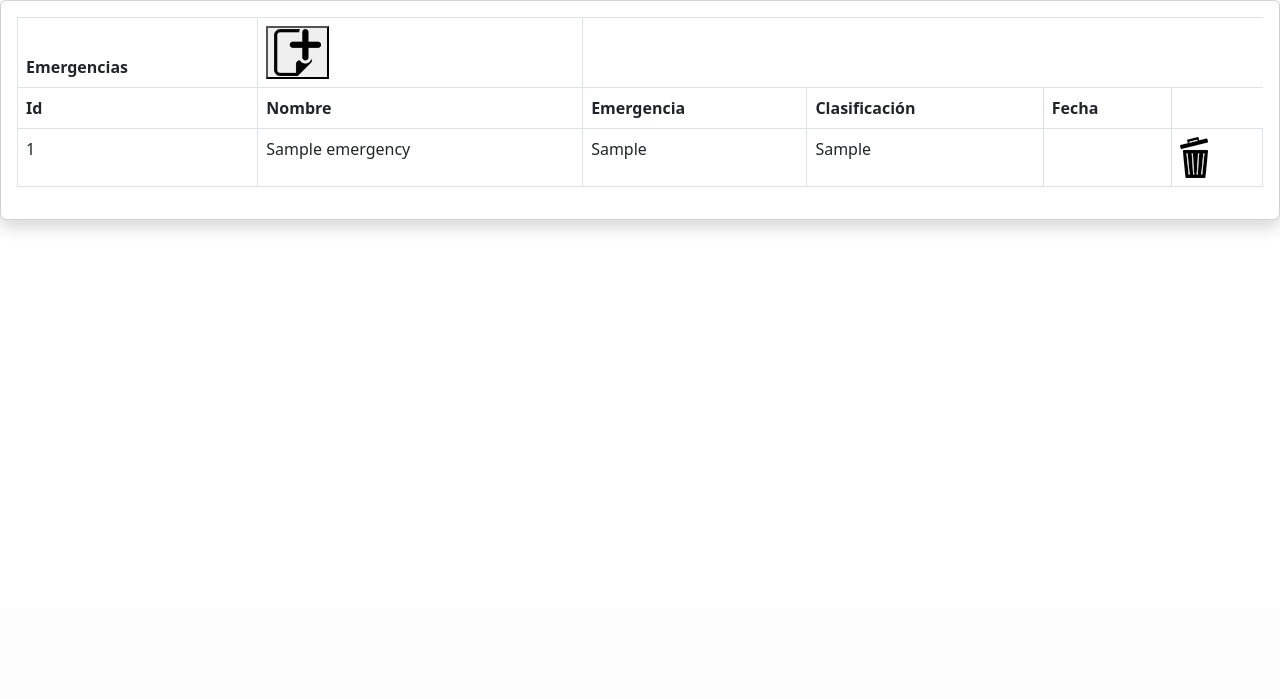
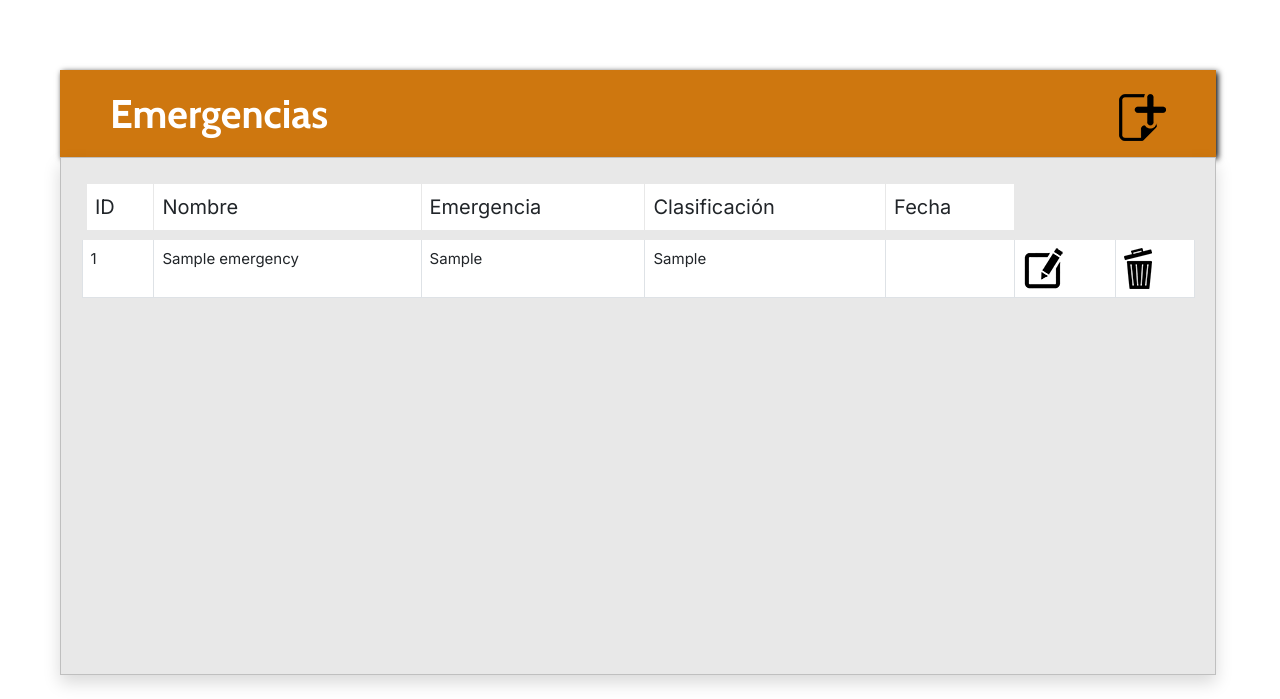
Before and after one commit to Albaric0que/MayDay, a PHP site: page / in a window 1280 px wide. Shown: the part 191-890 px from the top of the page. Before the commit the page ends 421 px from the top, so only its background shows below. Run offline with PHP 8.4, Linux system fonts and the light colour scheme; tables that the repository leaves empty or names only in its code hold one stand-in row (values such as "Sample post"); data that the repository does not hold is empty.

Commit message:
view list added

```diff
--- a/src/Views/Components/layout.php
+++ b/src/Views/Components/layout.php
@@ -6,6 +6,7 @@
         <meta name="viewport" content="width=device-width, initial-scale=1.0">
         <link href="https://cdn.jsdelivr.net/npm/bootstrap@5.2.3/dist/css/bootstrap.min.css" rel="stylesheet" integrity="sha384-rbsA2VBKQhggwzxH7pPCaAqO46MgnOM80zW1RWuH61DGLwZJEdK2Kadq2F9CUG65" crossorigin="anonymous">
         <link rel="preconnect" href="https://fonts.googleapis.com"><link rel="preconnect" href="https://fonts.gstatic.com" crossorigin><link href="https://fonts.googleapis.com/css2?family=Cabin:wght@400;700&display=swap" rel="stylesheet">
+        <link rel="preconnect" href="https://fonts.googleapis.com"><link rel="preconnect" href="https://fonts.gstatic.com" crossorigin><link href="https://fonts.googleapis.com/css2?family=Inter&display=swap" rel="stylesheet">
         <link rel="stylesheet" href="./src/css/emergencyList.css">
         <link rel="stylesheet" href="./src/css/header.css">
         <!-- <link rel="stylesheet" href="./src/css/create.css"> -->
--- a/src/Views/emergencyList.php
+++ b/src/Views/emergencyList.php
@@ -10,20 +10,20 @@
         require_once("Components/header.php")
     ?>
         <main>
-
+            <div class="tableHeaderBox">
+                <tr>Emergencias
+                        <a href="?action=create"><button class="buttonNew" type="button"><img src='./public/img/nuevo.png'></button></a>
+                </tr>
+            </div>
             <div id="wrapper">
             <div id="content-wrapper" class="d-flex flex-column">
                 <div id="content">
-                    <div class="container-fluid card shadow mb-4 card-body">
+                    <div class="container-fluid card shadow mb-4 card-body tableBody">
                         <div class="table-responsive">
-                        <table class="table table-bordered" width="100%" cellspacing="0">
+                        <table class="table table-bordered" width="100%" cellspacing="20">
                             <thead>
-                                <tr>
-                                    <th scope="row">Emergencias</th>
-                                    <th><a href="?action=create"><button type="button"><img src='./public/img/nuevo.png'></button></a></th>
-                                </tr>
-                                <tr>
-                                    <th scope="row">Id</th>
+                                <tr class="headCells">
+                                    <th scope="row">ID</th>
                                     <th>Nombre</th>
                                     <th>Emergencia</th>
                                     <th>Clasificación</th>
@@ -34,12 +34,15 @@
                                 <?php
                                     foreach ($data["emergency"] as $emergency) {
                                     echo  "
-                                    <tr>
+                                    <tr class='dataCells'>
                                         <td>{$emergency -> getId()}</td>
                                         <td>{$emergency -> getName()}</td>
                                         <td>{$emergency -> getIssue()}</td>
                                         <td>{$emergency -> getClassification()}</td>
                                         <td>{$emergency -> getDateTime()}</td>
+                                        <td>
+                                            <a href='?action=edit&id={$emergency->getId()}'><img src='./public/img/editar.png'></a>
+                                        </td>
                                         <td>
                                             <a href='?action=delete&id={$emergency->getId()}'><img src='./public/img/bin.png'></a>
                                         </td>
--- a/src/css/emergencyList.css
+++ b/src/css/emergencyList.css
@@ -0,0 +1,64 @@
+.buttonNew {
+    border-style: none;
+    background-color: #ce770f;
+    padding-right: 50px;
+}
+
+.tableHeaderBox {
+    background-color: #ce770f;
+    display: flex;
+    align-items: center;
+    justify-content: space-between;
+    width: 1156px;
+    height: 87px;
+    font-family:'Cabin', sans-serif;
+    font-weight:bold;
+    font-size: 40px;
+    color: #ffffff;
+    margin-left: 60px;
+    margin-top: 70px;
+    padding-left: 50px;
+    box-shadow: 2px 2px 6px #000000 !important;
+}
+
+
+.tableBody {
+    width: 1156px !important;
+    height: 518px !important;
+    background-color: #e8e8e8;
+    margin-left: 60px;
+    border-radius: 0%;
+}
+
+/* thead {
+    border: 1px solid pink;
+    background-color: #e8e8e8;
+    height: 40px;
+    border-collapse: separate !important;
+    border-spacing: 10px 5px !important;
+} */
+
+.headCells {
+    background-color: #ffffff;
+    /* height: 30px;
+    border-collapse: separate !important;
+    border-spacing: 10px 5px !important; */
+    font-family: 'Inter', sans-serif;
+    font-size: 20px;
+    border: 10px solid #e8e8e8 !important;
+    border-collapse: collapse !important;
+    padding: 3px !important;
+}
+
+th {
+    font-weight: normal !important;
+}
+
+.dataCells {
+    background-color: #ffffff !important;
+/*  padding-left: 5px !important;
+    padding-right: 5px !important;
+    height: 25px !important; */
+    font-family: 'Inter', sans-serif;
+    font-size: 15px;
+}
```
Also changed, not shown: public/img/cancel.png, public/img/editar.png, public/img/reset.png, public/img/save.png.
